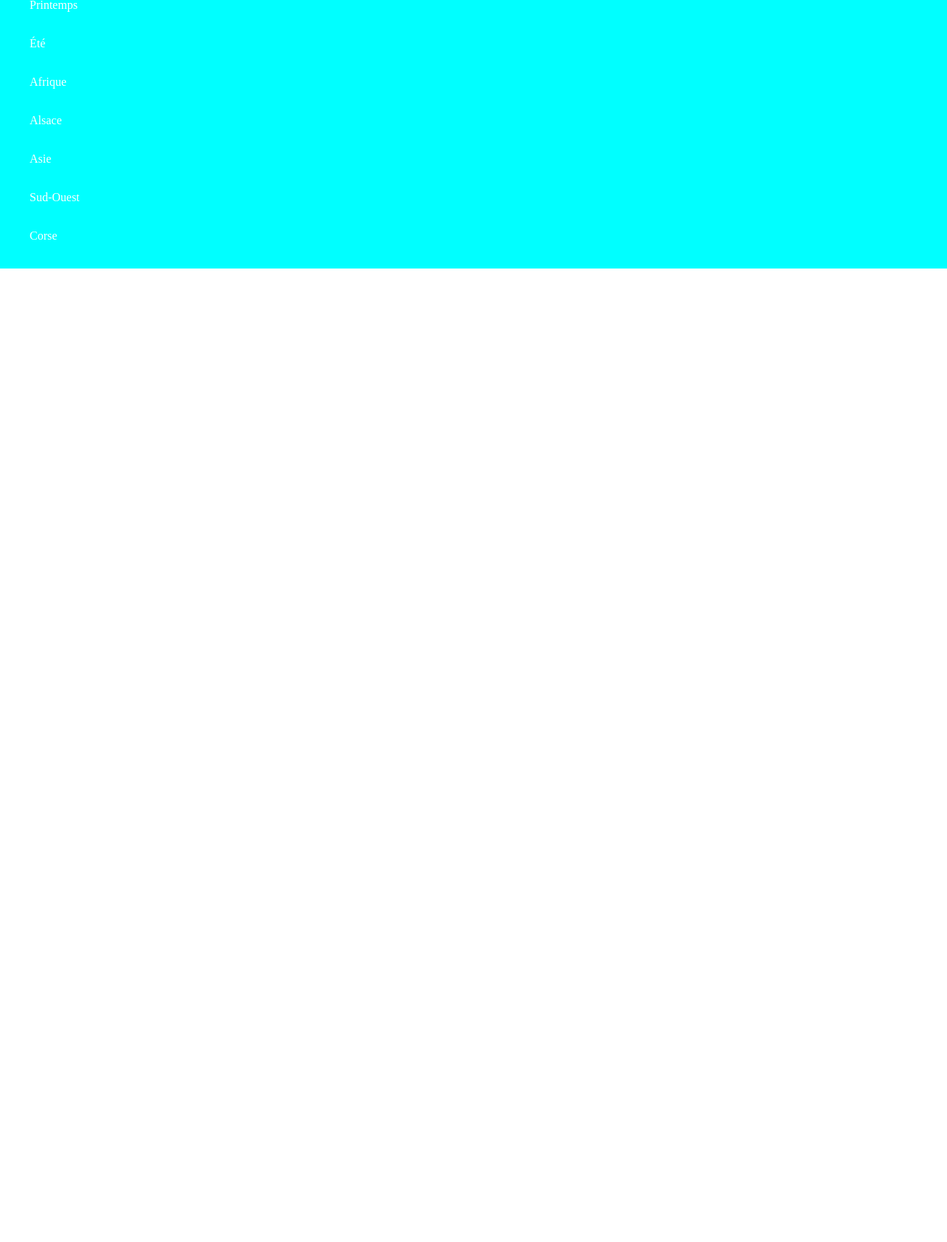
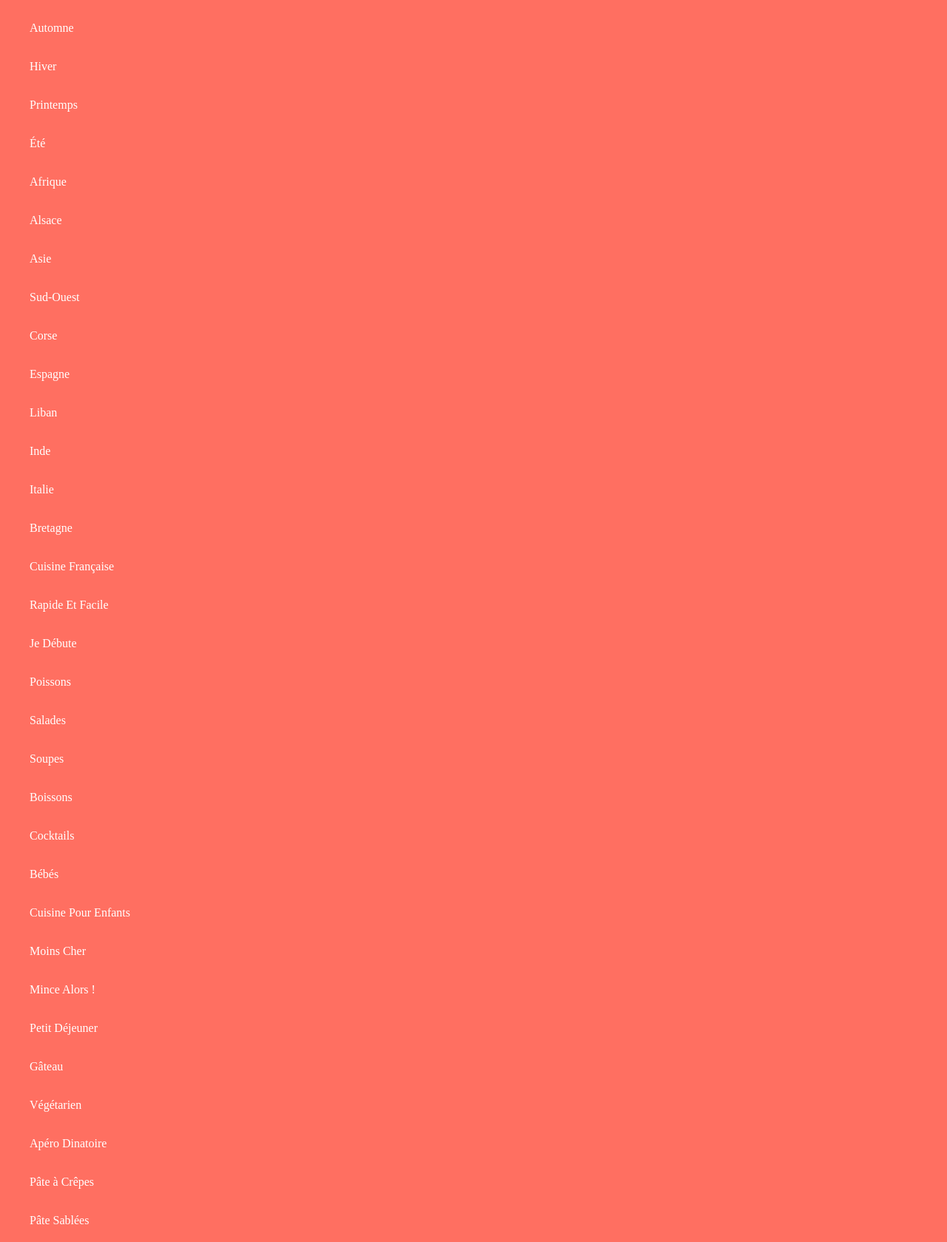
Before and after one commit to Michotruche/meningocoque, a plain HTML site: page index.html in a window 1280 px wide. Shown: the part 640-2319 px from the top of the page at 74% size. Before the commit the page ends 2296 px from the top, so only its background shows below. Drawn offline with Linux system fonts and the light colour scheme.

Commit message:
fin de la liste recette

```diff
--- a/assets/sass/style.scss
+++ b/assets/sass/style.scss
@@ -16,7 +16,7 @@ a {
 
 body {
     width: 100%;
-    height: 100vh;
+    height: 100%;
     display: flex;
     flex-direction: column;
 }
@@ -79,7 +79,6 @@ footer {
         }
     }
     .listefin {
-        background-color: aqua;
         height: 100%;
         width: 100%;
         margin-top: 60px;
--- a/index.html
+++ b/index.html
@@ -35,53 +35,53 @@
             <div class="recette">
                 <h3>Recettes</h3>
                 <ul>
-                    <li>Index Des Recettes</li>
-                    <li>Noël</li>
-                    <li>Pâques</li>
-                    <li>Chandeleur</li>
+                    <a href="https://www.marmiton.org/recettes/index/ingredient"><li>Index Des Recettes</li></a>
+                    <a href="https://www.marmiton.org/dossier-noel"><li>Noël</li></a>
+                    <a href="https://www.marmiton.org/paques/nos-recettes-pour-paques-s4000253.html"><li>Pâques</li></a>
+                    <a href="https://www.marmiton.org/recettes/selection_chandeleur.aspx"><li>Chandeleur</li></a>
                 </ul>
             </div>
             <div class="thematique">
                 <h3>Recette par thématique</h3>
                 <ul>
-                    <li>Automne</li>
-                    <li>Hiver</li>
-                    <li>Printemps</li>
-                    <li>Été</li>
-                    <li>Afrique</li>
-                    <li>Alsace</li>
-                    <li>Asie</li>
-                    <li>Sud-Ouest</li>
-                    <li>Corse</li>
-                    <li>Espagne</li>
-                    <li>Liban</li>
-                    <li>Inde</li>
-                    <li>Italie</li>
-                    <li>Bretagne</li>
-                    <li>Cuisine Française</li>
-                    <li>Rapide Et Facile</li>
-                    <li>Je Débute</li>
-                    <li>Poissons</li>
-                    <li>Salades</li>
-                    <li>Soupes</li>
-                    <li>Boissons</li>
-                    <li>Cocktails</li>
-                    <li>Bébés</li>
-                    <li>Cuisine Pour Enfants</li>
-                    <li>Moins Cher</li>
-                    <li>Mince Alors !</li>
-                    <li>Petit Déjeuner</li>
-                    <li>Gâteau</li>
-                    <li>Végétarien</li>
-                    <li>Apéro Dinatoire</li>
-                    <li>Pâte à Crêpes</li>
-                    <li>Pâte Sablées</li>
+                    <a href="https://www.marmiton.org/recettes/selection_automne.aspx"><li>Automne</li></a>
+                    <a href="https://www.marmiton.org/recettes/selection_hiver.aspx"><li>Hiver</li></a>
+                    <a href="https://www.marmiton.org/recettes/selection_printemps.aspx"><li>Printemps</li></a>
+                    <a href="https://www.marmiton.org/recettes/selection_ete.aspx"><li>Été</li></a>
+                    <a href="https://www.marmiton.org/recettes/selection_afrique.aspx"><li>Afrique</li></a>
+                    <a href="https://www.marmiton.org/recettes/selection_alsace.aspx"><li>Alsace</li></a>
+                    <a href="https://www.marmiton.org/recettes/selection_asie.aspx"><li>Asie</li></a>
+                    <a href="https://www.marmiton.org/recettes/selection_sud-ouest.aspx"><li>Sud-Ouest</li></a>
+                    <a href="https://www.marmiton.org/recettes/selection_cuisine_corse.aspx"><li>Corse</li></a>
+                    <a href="https://www.marmiton.org/recettes/selection_cuisine_espagnole.aspx"><li>Espagne</li></a>
+                    <a href="https://www.marmiton.org/recettes/selection_cuisine_libanaise.aspx"><li>Liban</li></a>
+                    <a href="https://www.marmiton.org/recettes/selection_indienne.aspx"><li>Inde</li></a>
+                    <a href="https://www.marmiton.org/recettes/selection_italienne.aspx"><li>Italie</li></a>
+                    <a href="https://www.marmiton.org/recettes/selection_recettes_bretonnes.aspx"><li>Bretagne</li></a>
+                    <a href="https://www.marmiton.org/recettes/album1324399/cuisine-francaise-65-recettes-traditionnelles-0.html#p1"><li>Cuisine Française</li></a>
+                    <a href="https://www.marmiton.org/recettes/selection_citadin.aspx"><li>Rapide Et Facile</li></a>
+                    <a href="https://www.marmiton.org/recettes/selection_debutant.aspx"><li>Je Débute</li></a>
+                    <a href="https://www.marmiton.org/recettes/selection_poisson.aspx"><li>Poissons</li></a>
+                    <a href="https://www.marmiton.org/recettes/selection_salade.aspx"><li>Salades</li></a>
+                    <a href="https://www.marmiton.org/recettes/selection_soupe.aspx"><li>Soupes</li></a>
+                    <a href="https://www.marmiton.org/recettes/selection_cocktail_et_boisson.aspx"><li>Boissons</li></a>
+                    <a href="https://www.1001cocktails.com"><li>Cocktails</li></a>
+                    <a href="https://www.marmiton.org/recettes/recherche.aspx?aqt=bébé"><li>Bébés</li></a>
+                    <a href="https://www.marmiton.org/recettes/selection_enfants.aspx"><li>Cuisine Pour Enfants</li></a>
+                    <a href="https://www.marmiton.org/recettes/selection_etudiant.aspx"><li>Moins Cher</li></a>
+                    <a href="https://www.marmiton.org/recettes/selection_mincealors.aspx"><li>Mince Alors !</li></a>
+                    <a href="https://www.marmiton.org/recettes/selection_petit_dejeuner.aspx"><li>Petit Déjeuner</li></a>
+                    <a href="https://www.marmiton.org/recettes/index/categorie/gateau/"><li>Gâteau</li></a>
+                    <a href="https://www.marmiton.org/recettes/selection_vegetarien.aspx"><li>Végétarien</li></a>
+                    <a href="https://www.marmiton.org/cuisine-rapide/l-aperitif-tp124496.html"><li>Apéro Dinatoire</li></a>
+                    <a href="https://www.marmiton.org/recettes/recette_pate-a-crepes_12372.aspx"><li>Pâte à Crêpes</li></a>
+                    <a href="https://www.marmiton.org/recettes/recette_pate-sablee_14540.aspx"><li>Pâte Sablées</li></a>
                 </ul>
             </div>
             <div class="forum">
                 <h3>Forum</h3>
                 <ul>
-                    <li>Questions / Réponses</li>
+                    <a href="https://www.marmiton.org/forum/"><li>Questions / Réponses</li></a>
                 </ul>
             </div>
         </div>
```
Also changed, not shown: css/style.css, 2 other files.
